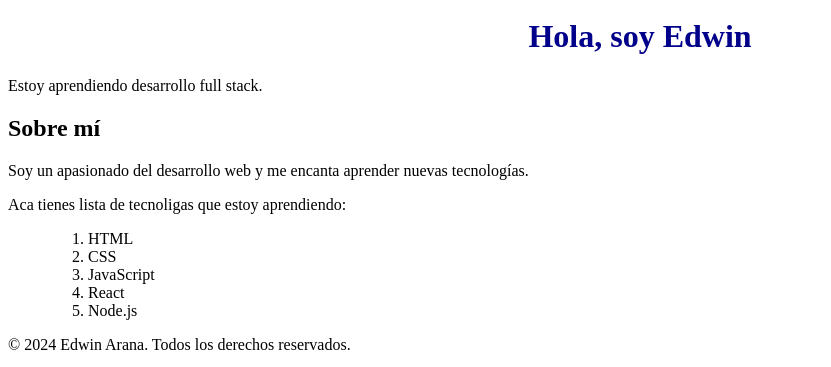
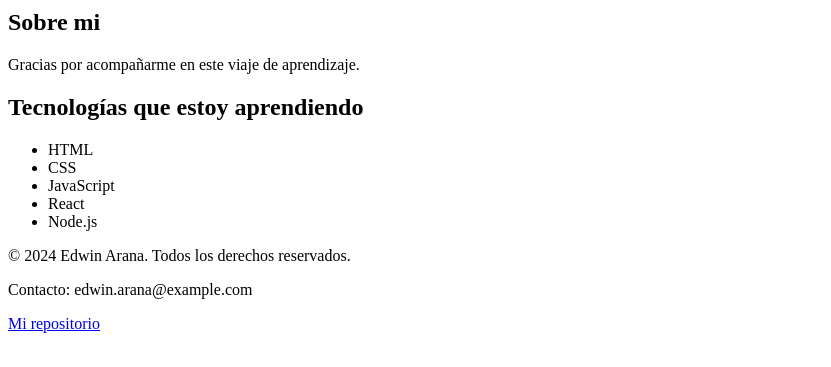
Before and after one commit to aranaedwin/mi-primera-pagina, a plain HTML site: page index.html in a window 1280 px wide. Shown: the part 271-638 px from the top of the page, without its empty margins (0-831 px from the left). Drawn offline with Linux system fonts and the light colour scheme.

Commit message:
agrego archivo README.md corrijo estructura de html

```diff
--- a/index.html
+++ b/index.html
@@ -4,39 +4,38 @@
   <meta charset="UTF-8">
   <title>Edwin Arana</title>
   <link rel="stylesheet" href="styles.css">
+     <meta name="viewport" content="width=device-width, initial-scale=1.0">  /* Esto asegura que la página se vea bien en dispositivos móviles */
 </head>
 <body>
+
   <header>
     <h1>This is edwin's page</h1>
     <img src="https://www.santevet.es/wp-content/uploads/2025/01/perros_de_pastor_y_boyeros_-_1.jpg" alt="perro" width="200">
-    <p>Gracias por acompañarme en este viaje de aprendizaje.</p>
   </header>
-  <h1>Hola, soy Edwin</h1>
-  <p>Estoy aprendiendo desarrollo full stack.</p>
 
-  <section>
-    <h2>Sobre mí</h2>
-    <p>Soy un apasionado del desarrollo web y me encanta aprender nuevas tecnologías.</p>
-  </section>
+  <main>
+    <section>
+      <h2>Sobre mi</h2>
+      <p>Gracias por acompañarme en este viaje de aprendizaje.</p>
+    </section>
 
-  <div>
-    <p>Aca tienes lista de tecnoligas que estoy aprendiendo:</p>
-  </div>
-
-  <menu>
-    <ol>
-      <li>HTML</li>
-      <li>CSS</li>
-      <li>JavaScript</li>
-      <li>React</li>
-      <li>Node.js</li>
-    </ol>
-  </menu>
+    <section>
+      <h2>Tecnologías que estoy aprendiendo</h2>
+      <ul>
+        <li>HTML</li>
+        <li>CSS</li>
+        <li>JavaScript</li>
+        <li>React</li>
+        <li>Node.js</li>
+      </ul>
+    </section>
+  </main>
 
   <footer>
     <p>© 2024 Edwin Arana. Todos los derechos reservados.</p>
     <p>Contacto: edwin.arana@example.com</p>
     <p><a href="https://github.com/aranaedwin/mi-primera-pagina">Mi repositorio</a></p>
   </footer>
+
 </body>
 </html>
```
Also changed, not shown: atajos.txt, 1 other file.
